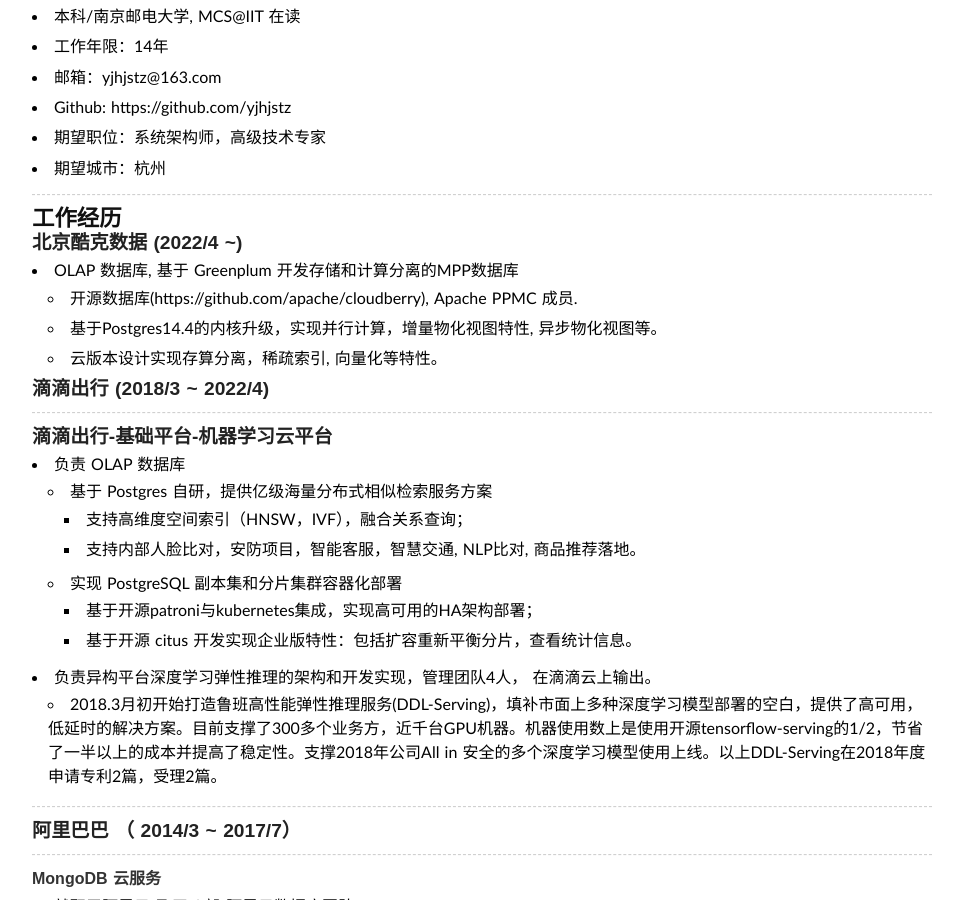
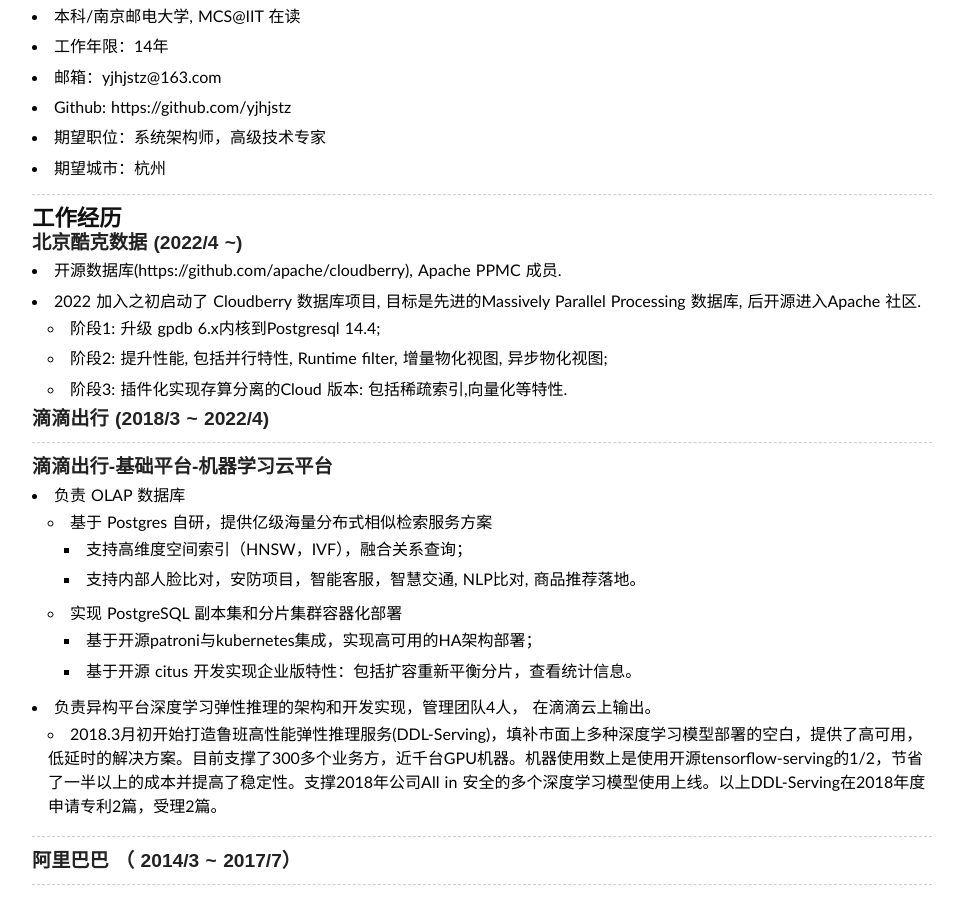
Before and after one commit to yjhjstz/yjhjstz.github.io, a Jekyll site: the page built from about/index.md, in a window 1280 px wide and 900 px high, scrolled down 336 px. Shown: the whole window, without its empty margins (158-1114 px from the left). Built offline with Jekyll 4.4.1, drawn with Linux system fonts in a browser that asks for light colours; some web fonts are replaced.

Commit message:
update doc

```diff
--- a/about/index.md
+++ b/about/index.md
@@ -32,10 +32,11 @@
 
 ## 工作经历
 ### 北京酷克数据 (2022/4 ~)
-- OLAP 数据库, 基于 Greenplum 开发存储和计算分离的MPP数据库
-    - 开源数据库(https://github.com/apache/cloudberry), Apache PPMC 成员.
-    - 基于Postgres14.4的内核升级，实现并行计算，增量物化视图特性, 异步物化视图等。
-    - 云版本设计实现存算分离，稀疏索引, 向量化等特性。
+  - 开源数据库(https://github.com/apache/cloudberry), Apache PPMC 成员.
+  - 2022 加入之初启动了 Cloudberry 数据库项目,  目标是先进的Massively Parallel Processing 数据库, 后开源进入Apache 社区.
+    - 阶段1: 升级 gpdb 6.x内核到Postgresql 14.4;
+    - 阶段2: 提升性能, 包括并行特性, Runtime filter, 增量物化视图, 异步物化视图;
+    - 阶段3: 插件化实现存算分离的Cloud 版本: 包括稀疏索引,向量化等特性.
 
 ### 滴滴出行 (2018/3 ~ 2022/4)
 ---
```
